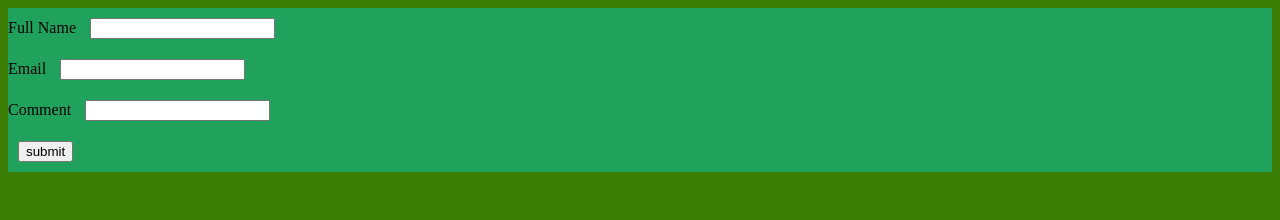
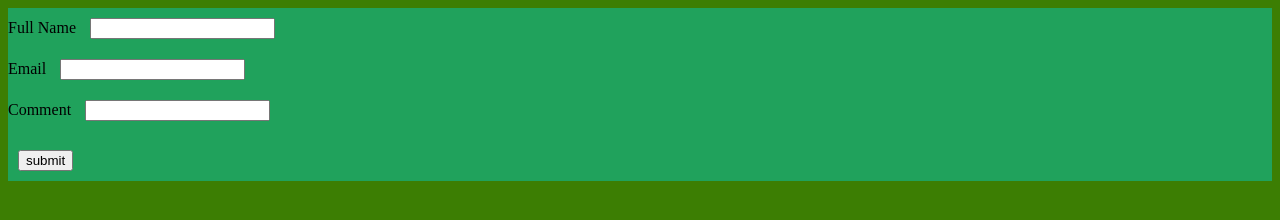
Before and after one commit to girlswhocodedecorah/WelcomeWatermelon, a plain HTML site: page ContactUs2.html in a window 1280 px wide. Drawn offline with Linux system fonts and the light colour scheme.

Commit message:
Update ContactUs2.html

```diff
--- a/ContactUs2.html
+++ b/ContactUs2.html
@@ -10,7 +10,7 @@
     input{
     margin:10px;
     }
-    .addacomment{
+    #addacomment{
     width:300px;
     height:50px;
     }
```
